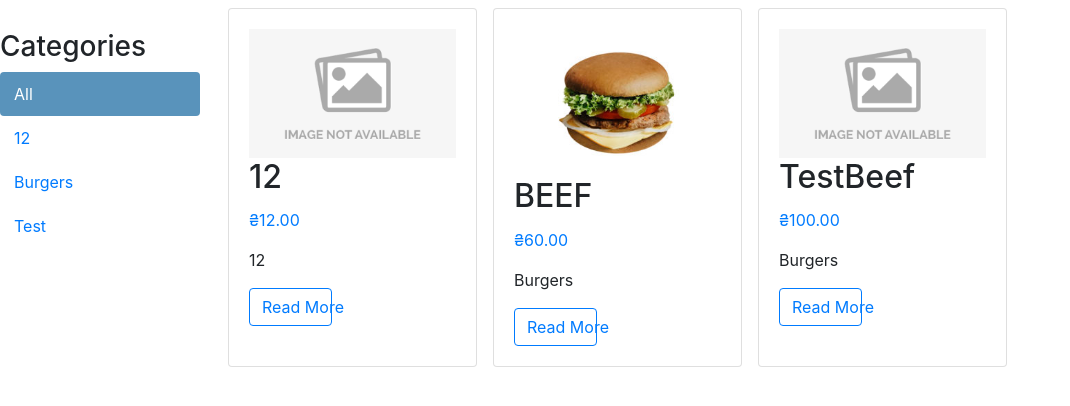
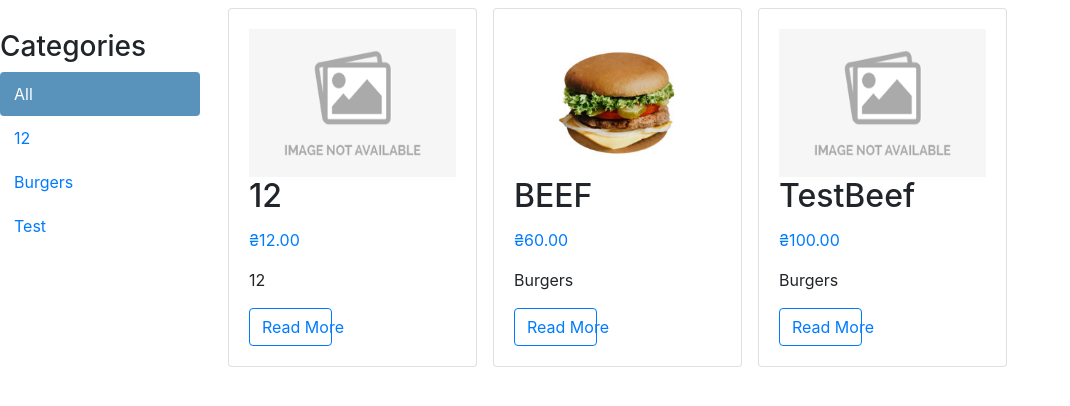
Before and after one commit to DmytroBerezhanskiy/Diplom, a Django app: page / in a window 1280 px wide. Shown: the part 56-462 px from the top of the page, without its empty margins (0-1070 px from the left). Run offline with Django 3.2, Linux system fonts and the light colour scheme; data comes from the database, SQL or seed files in the repository; both versions use the stored data as it was after the commit; some libraries are stand-ins or nearby versions.

Commit message:
index fix img

```diff
--- a/foodshop/templates/shop/index.html
+++ b/foodshop/templates/shop/index.html
@@ -34,6 +34,12 @@
     #sidebar ul li.selected a {
         color:#fff;
     }
+
+    .card-flex {
+        display:flex;
+        flex-direction:column;
+        justify-content:space-between;
+    }
 </style>
 <div id="sidebar">
         <h3>Categories</h3>
@@ -52,8 +58,8 @@
       {% for product in product_list %}
         <div class="post-item col-12 col-sm-6 col-md-6 col-lg-3 p-2">
           <div class="card h-100">
-            <div class="card-body">
-              <img src="{{ product.image.url }}" style="width:100%">
+            <div class="card-body card-flex">
+              <img src="{{ product.image.url }}" style="width:100%; height:100%">
               <h2 class="card-title">{{ product.name }}</h2>
               <p class="text-primary"><i class="far fa-calendar-alt"></i>₴{{ product.price}}</p>
               <p  class="card-text">{{product.category|safe | truncatewords:10 }}</p>
```
Also changed, not shown: foodshop/db.sqlite3.
